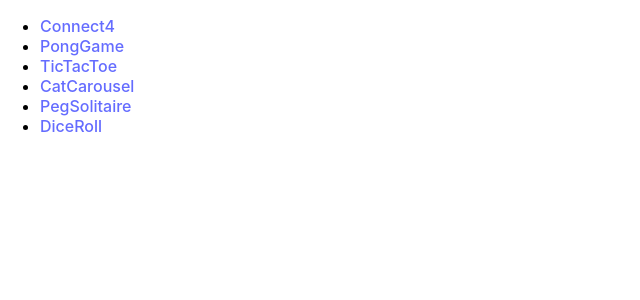
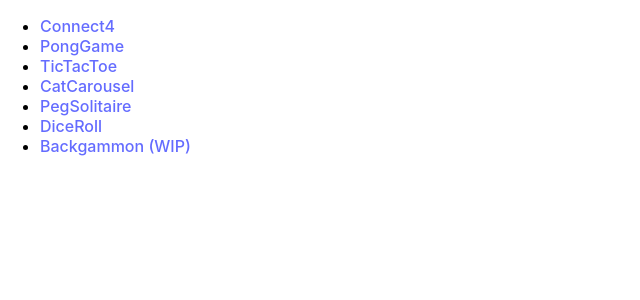
Before and after one commit to annmarie/web_vite_react_frame, a React (Vite) app: page / in a window 1280 px wide. Shown: the top 300 px of the page, without its empty margins (0-640 px from the left). Built offline with nearby package versions, Linux system fonts and the light colour scheme.

Commit message:
added backgammon to hello page

```diff
--- a/src/App.jsx
+++ b/src/App.jsx
@@ -18,6 +18,7 @@ const Hello = () => {
       <li><Link to="/catcarousel">CatCarousel</Link></li>
       <li><Link to="/pegsolitaire">PegSolitaire</Link></li>
       <li><Link to="/diceroll">DiceRoll</Link></li>
+      <li><Link to="/backgammon">Backgammon (WIP)</Link></li>
     </ul>
   )
 }
```
